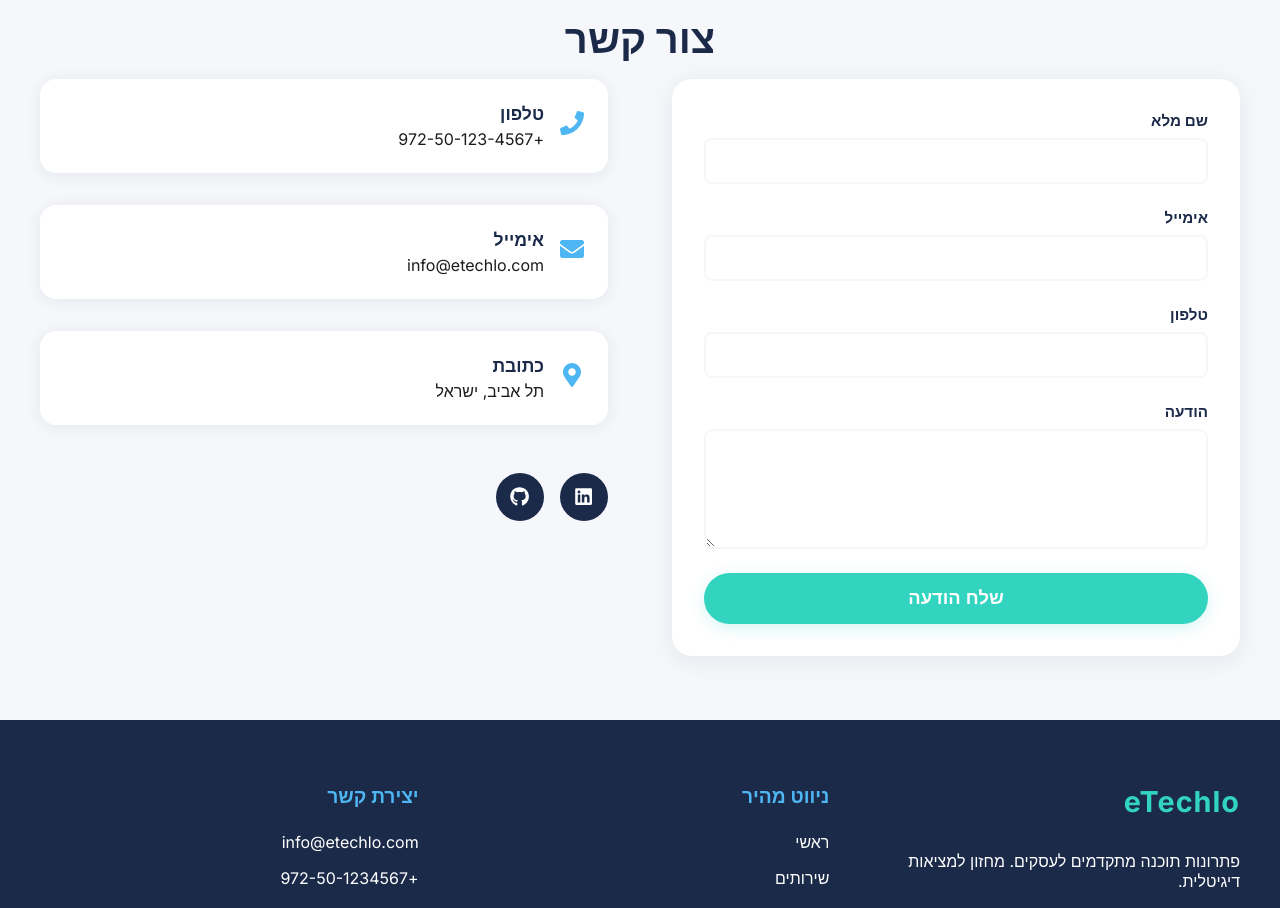
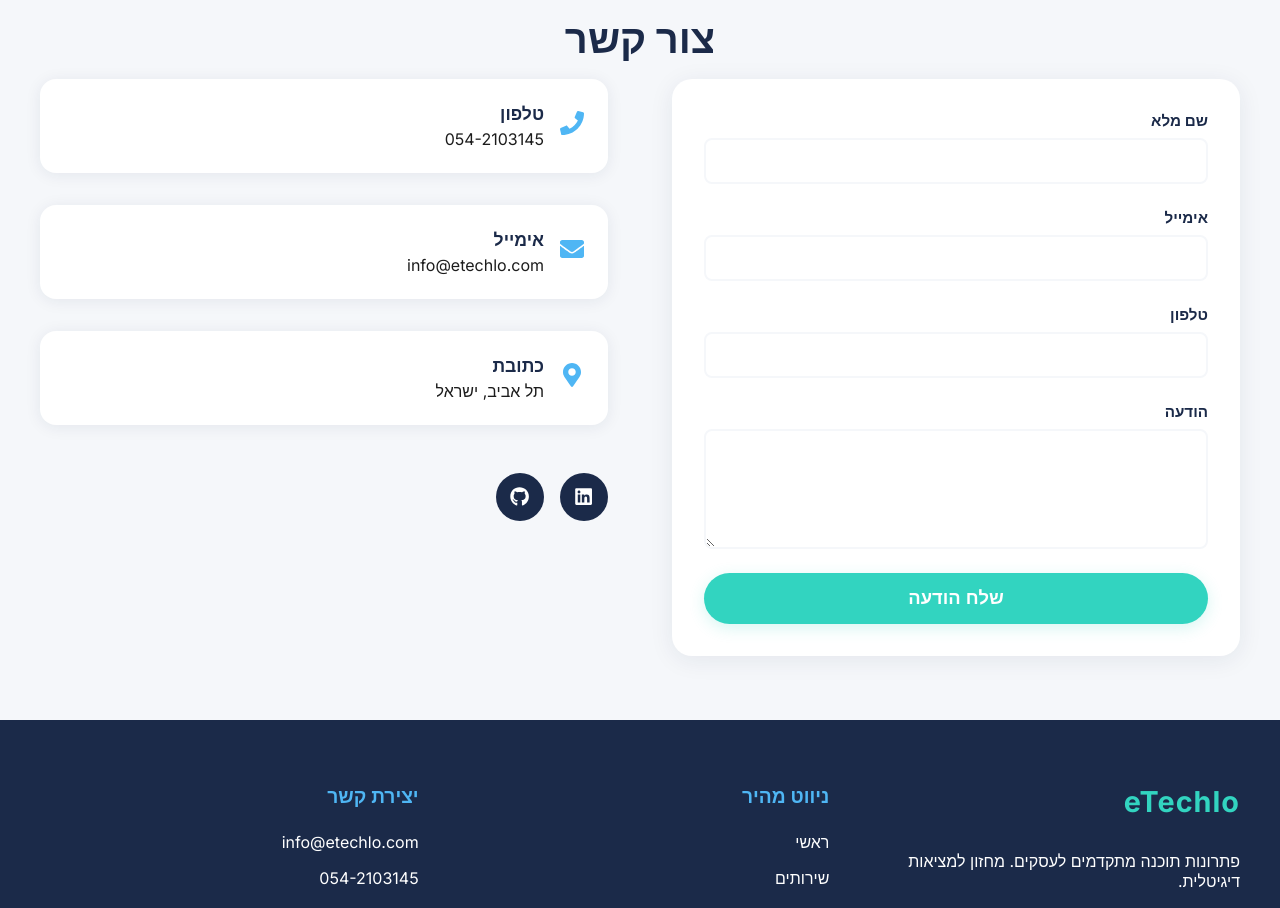
Before and after one commit to erezger/eTechlo, a Next.js app: page / in a window 1280 px wide. Shown: the part 3200-4108 px from the top of the page. Built offline with nearby package versions, Linux system fonts and the light colour scheme; no server answers.

Commit message:
sitemap and new seo metadata

```diff
--- a/messages/en.json
+++ b/messages/en.json
@@ -56,7 +56,7 @@
     "success": "Your message has been sent successfully!",
     "info": {
       "phoneTitle": "Phone",
-      "phoneValue": "+972-50-123-4567",
+      "phoneValue": "054-2103145",
       "emailTitle": "Email",
       "emailValue": "info@etechlo.com",
       "addressTitle": "Address",
@@ -145,7 +145,7 @@
     },
     "contactTitle": "Contact Info",
     "email": "info@etechlo.com",
-    "phone": "+972-50-1234567",
+    "phone": "054-2103145",
     "copyright": "All rights reserved.",
     "social": {
       "linkedin": "LinkedIn",
@@ -154,10 +154,10 @@
     }
   },
   "seo": {
-    "title": "eTechlo — Developing Success at the Speed of Techlo",
-    "description": "eTechlo: Website development, internal systems, tech consulting, and automation for businesses.",
-    "ogTitle": "eTechlo — Developing Success at the Speed of Techlo",
-    "ogDescription": "eTechlo: Website development, internal systems, tech consulting, and automation for businesses.",
+    "title": "eTechlo Software House: Custom Software Development, CRM/ERP & Business Automation",
+    "description": "Advanced software solutions for businesses: Experts in custom internal systems development, automation, DevOps, and modern web solutions. Get a consultation and start saving time and money.",
+    "ogTitle": "eTechlo: Custom Software Development, CRM/ERP & Business Automation",
+    "ogDescription": "Specializing in custom management system development, DevOps implementation, and workflow optimization. Contact us for an initial consultation.",
     "siteName": "eTechlo",
     "locale": "en_US"
   }
--- a/messages/he.json
+++ b/messages/he.json
@@ -57,7 +57,7 @@
     "success": "ההודעה נשלחה בהצלחה!",
     "info": {
       "phoneTitle": "טלפון",
-      "phoneValue": "+972-50-123-4567",
+      "phoneValue": "054-2103145",
       "emailTitle": "אימייל",
       "emailValue": "info@etechlo.com",
       "addressTitle": "כתובת",
@@ -110,7 +110,7 @@
     },
     "contactTitle": "יצירת קשר",
     "email": "info@etechlo.com",
-    "phone": "+972-50-1234567",
+    "phone": "054-2103145",
     "copyright": "כל הזכויות שמורות.",
     "social": {
       "linkedin": "LinkedIn",
@@ -155,10 +155,10 @@
     ]
   },
   "seo": {
-    "title": "eTechlo — מפתחים הצלחה במהירוטקלו",
-    "description": "eTechlo: פיתוח אתרים, מערכות פנימיות, ייעוץ טכנולוגי ואוטומציה לעסקים.",
-    "ogTitle": "eTechlo — מפתחים הצלחה במהירוטקלו",
-    "ogDescription": "eTechlo: פיתוח אתרים, מערכות פנימיות, ייעוץ טכנולוגי ואוטומציה לעסקים.",
+    "title": "בית תוכנה eTechlo: פיתוח תוכנה, מערכות CRM/ERP ואוטומציה עסקית",
+    "description": "פתרונות תוכנה מתקדמים לעסקים: מומחים בפיתוח מערכות פנים מותאמות אישית, אוטומציה, DevOps ופיתוח אתרים. קבל ייעוץ והתחל לחסוך זמן וכסף.",
+    "ogTitle": "eTechlo: פיתוח תוכנה, מערכות CRM/ERP ואוטומציה עסקית",
+    "ogDescription": "מומחים בפיתוח מערכות ניהול מותאמות אישית, הטמעת DevOps וייעול תהליכי עבודה. צרו קשר לייעוץ ראשוני.",
     "siteName": "eTechlo",
     "locale": "he_IL"
   }
```
Also changed, not shown: src/app/sitemap.ts (added, +14 -0 lines).
